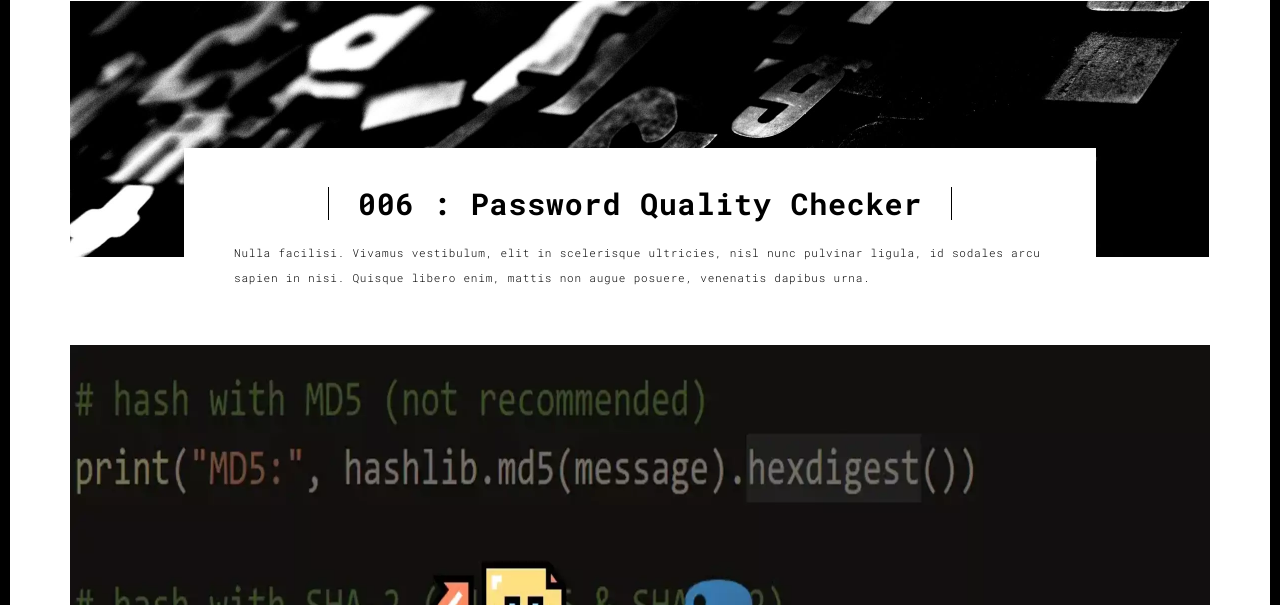
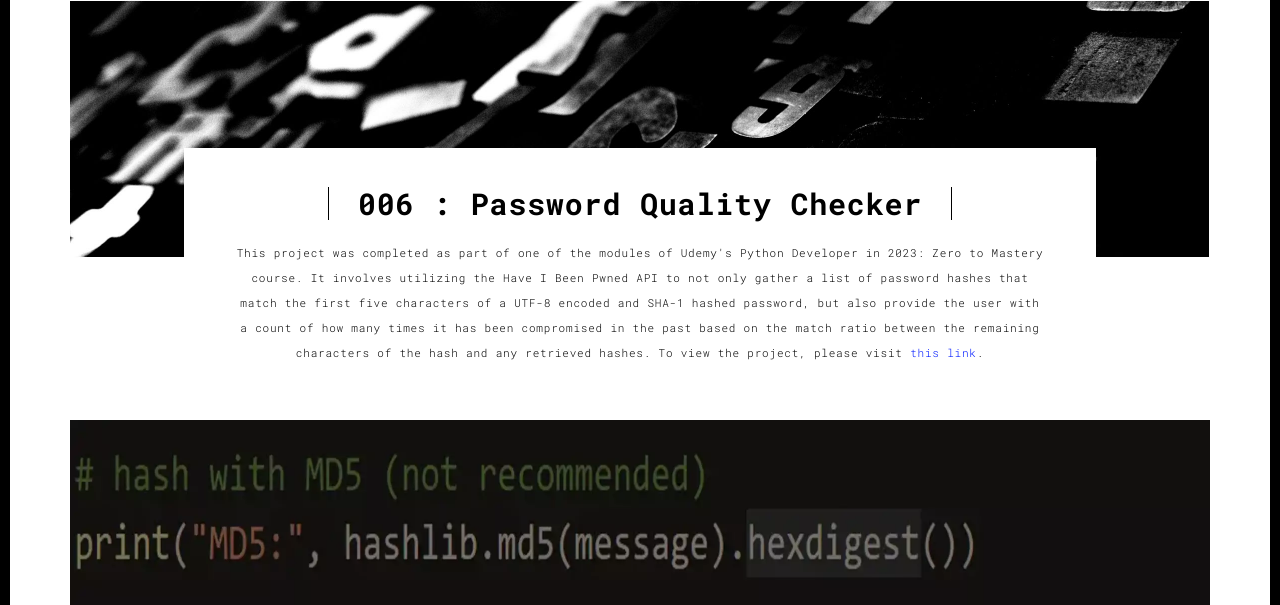
Before and after one commit to SXV357/Complete-Python-Developer-in-2022-ZTM, a Flask app: page /Project-Pages/Pwned.html in a window 1280 px wide. Shown: the part 90-695 px from the top of the page. Run offline with Flask 3, Linux system fonts and the light colour scheme; some libraries are stand-ins or nearby versions.

Commit message:
remaining password descriptions

```diff
--- a/Web Development/Portfolio/templates/Project-Pages/Pwned.html
+++ b/Web Development/Portfolio/templates/Project-Pages/Pwned.html
@@ -83,35 +83,15 @@
               <div class="text-center">
                 <h1 class="h2">006 : Password Quality Checker</h1>
               </div>
-              <p>
-                Nulla facilisi. Vivamus vestibulum, elit in scelerisque
-                ultricies, nisl nunc pulvinar ligula, id sodales arcu sapien in
-                nisi. Quisque libero enim, mattis non augue posuere, venenatis
-                dapibus urna.
+              <p class="text-center">
+                This project was completed as part of one of the modules of Udemy's Python Developer in 2023: Zero to Mastery course.
+                It involves utilizing the Have I Been Pwned API to not only gather a list of password hashes that match the first five
+                characters of a UTF-8 encoded and SHA-1 hashed password, but also provide the user with a count of how many times it has
+                been compromised in the past based on the match ratio between the remaining characters of the hash and any retrieved hashes.
+                To view the project, please visit <a target = "_blank" href = "https://github.com/SXV357/Complete-Python-Developer-in-2022-ZTM/blob/main/Projects/PwChecker/PasswordChecker.py">this link</a>.
               </p>
             </div>
           </div>
-
-          <!-- <div class="col-md-8 col-md-offset-2 section-container-spacer">
-            <div class="row">
-              <div class="col-xs-12 col-md-6">
-                <img
-                  src="/static/images/work001-02.jpg"
-                  class="img-responsive"
-                  alt=""
-                />
-                <p>Menphis skyline</p>
-              </div>
-              <div class="col-xs-12 col-md-6">
-                <img
-                  src="/static/images/work001-03.jpg"
-                  class="img-responsive"
-                  alt=""
-                />
-                <p>Menphis skyline</p>
-              </div>
-            </div>
-          </div> -->
 
           <div class="col-xs-12">
             <img
```
Also changed, not shown: Web Development/Portfolio/templates/Project-Pages/Scraper.html (+5 -26 lines), Web Development/Portfolio/templates/Project-Pages/Tweet.html (+6 -26 lines).
